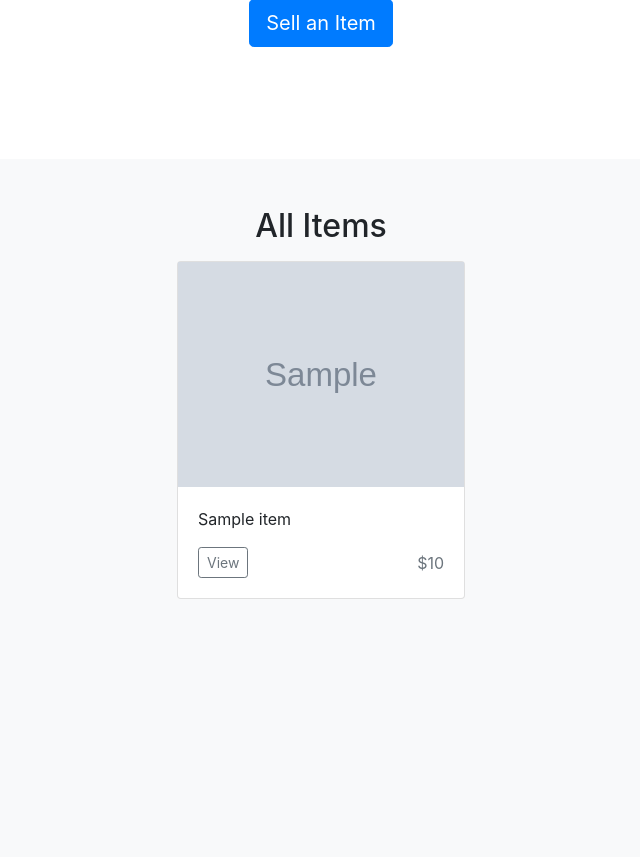
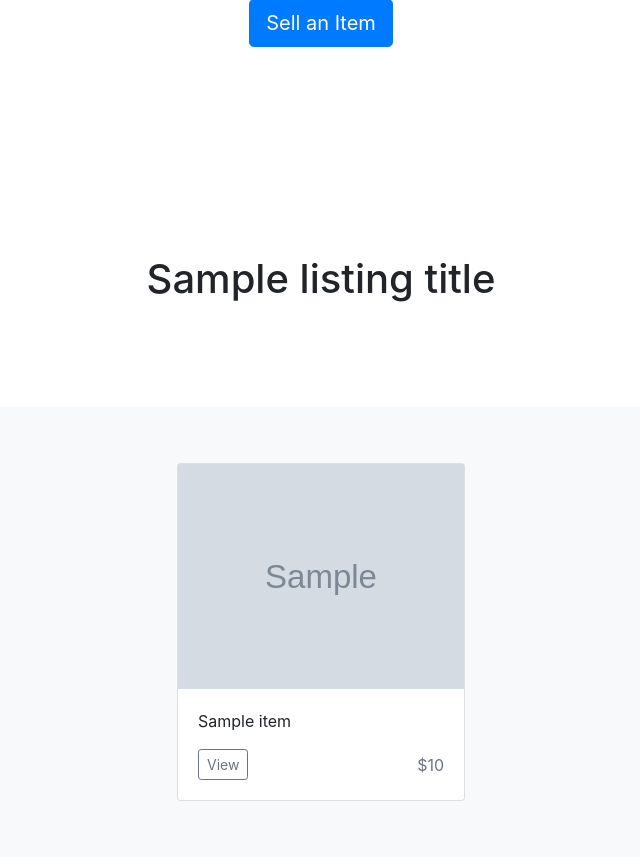
Before and after one commit to elenirotsides/Exchange4Students, a Flask app: template src/templates/home.html in a window 1280 px wide. Shown: the part 285-1142 px from the top of the page, without its empty margins (319-959 px from the left). Before the commit the page ends 884 px from the top, so only its background shows below. Run offline with Flask 2, Linux system fonts and the light colour scheme; the template is opened without the code that fills it: most values are stand-ins (such as "Sample title", 1, 10 or a date in 2020); grey boxes marked "Sample" are stand-in pictures; some libraries are stand-ins or nearby versions.

Commit message:
home uses listing template, created listing template

```diff
--- a/src/app.py
+++ b/src/app.py
@@ -23,7 +23,7 @@ app.config["UPLOADED_PHOTOS_DEST"] = str(uploadsdir)
 
 @app.route("/")
 def get_home():
-    return render_template("/home.html", items=Database.get_all())
+    return render_template("/home.html", items=Database.get_all(), listing_title="All Items")
 
 
 @app.route("/books")
--- a/src/templates/404.html
+++ b/src/templates/404.html
@@ -1,6 +1,7 @@
 {% extends 'base.html' %}
 
 {% block content %}
+
   <section class="py-5 text-center container">
     <div class="row py-lg-5">
       <div class="col-lg-6 col-md-8 mx-auto">
--- a/src/templates/home.html
+++ b/src/templates/home.html
@@ -1,4 +1,4 @@
-{% extends 'base.html' %}
+{% extends 'listing.html' %}
 
 {% block content %}
 <main>
@@ -14,35 +14,5 @@
     </div>
   </section>
 
-  <div class="album py-5 bg-light">
-    <h2 class="fw-light text-center">All Items</h2>
-    <div class="container-fluid">
-
-      <div class="row justify-content-center">
-        {% if items|length == 0 %}
-        <div class="col-lg-3-margin col-md-4-margin col-xs-12-margin d-flex p-2">
-          <h2 class="text-muted">No Items to Display</h2>
-        </div>
-        {% endif %}
-        {% for item in items %}
-        <div class="col-lg-3-margin col-md-4-margin col-xs-12-margin d-flex p-2">
-          <div class="card shadow-sm" style="width: 18rem;">
-          <img src="{{url_for('static', filename=item.get_image_filepath())}}" alt="{{item.get_title()}}" width="100%" height="225">
-            <div class="card-body">
-              <p class="card-text">{{item.get_title()}}</p>
-              <div class="d-flex justify-content-between align-items-center">
-                <div class="btn-group">
-                  <a class="btn btn-sm btn-outline-secondary" href="/view/{{item.get_item_id()}}">View</a>
-                  <!-- <button type="button" class="btn btn-sm btn-outline-secondary">Add to Cart</button> -->
-                </div>
-                <span class="text-muted" style="font-size: medium;">${{item.get_price()}}</span>
-              </div>
-            </div>
-          </div>
-        </div>
-        {% endfor %}
-      </div>
-    </div>
-  </div>
-</main>
+  {{ super() }}
 {% endblock %}
--- /dev/null
+++ b/src/templates/listing.html
@@ -0,0 +1,45 @@
+{% extends 'base.html' %}
+
+{% block content %}
+
+    {% block top_of_listing %}
+        <section class="py-5 text-center container">
+            <div class="row py-lg-5">
+                <div class="col-lg-6 col-md-8 mx-auto">
+                    <h1 class="fw-light">{{listing_title}}</h1>
+                </div>
+            </div>
+        </section>
+    {% endblock %}
+
+    <div class="album py-5 bg-light">
+        <div class="container-fluid">
+
+        <div class="row justify-content-center">
+            {% if items|length == 0 %}
+            <div class="col-lg-3-margin col-md-4-margin col-xs-12-margin d-flex p-2">
+            <h2 class="text-muted">No Items to Display</h2>
+            </div>
+            {% endif %}
+
+            {% for item in items %}
+            <div class="col-lg-3-margin col-md-4-margin col-xs-12-margin d-flex p-2">
+            <div class="card shadow-sm" style="width: 18rem;">
+                <img src="{{url_for('static', filename=item.get_image_filepath())}}" alt="{{item.get_title()}}" width="100%" height="225">
+                <div class="card-body">
+                <p class="card-text">{{item.get_title()}}</p>
+                <div class="d-flex justify-content-between align-items-center">
+                    <div class="btn-group">
+                    <a class="btn btn-sm btn-outline-secondary" href="/view/{{item.get_item_id()}}">View</a>
+                    <!-- <button type="button" class="btn btn-sm btn-outline-secondary">Add to Cart</button> -->
+                    </div>
+                    <span class="text-muted" style="font-size: medium;">${{item.get_price()}}</span>
+                </div>
+                </div>
+            </div>
+            </div>
+            {% endfor %}
+        </div>
+        </div>
+    </div>
+{% endblock %}
```
Lines whose indentation alone changed are shown as unchanged.
